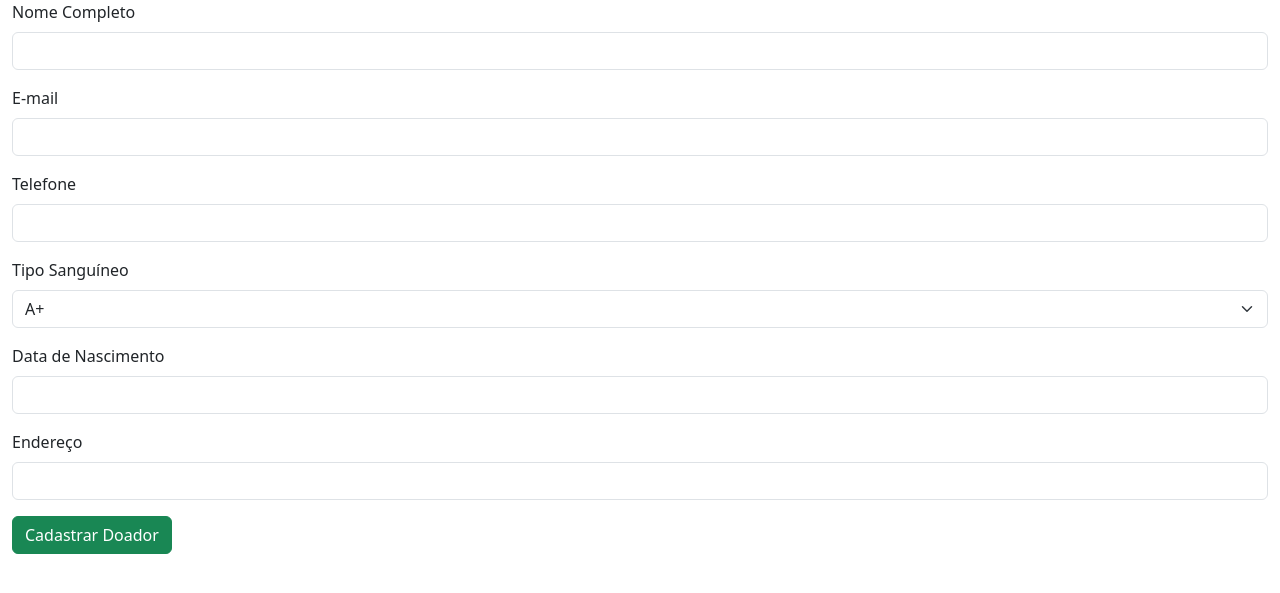
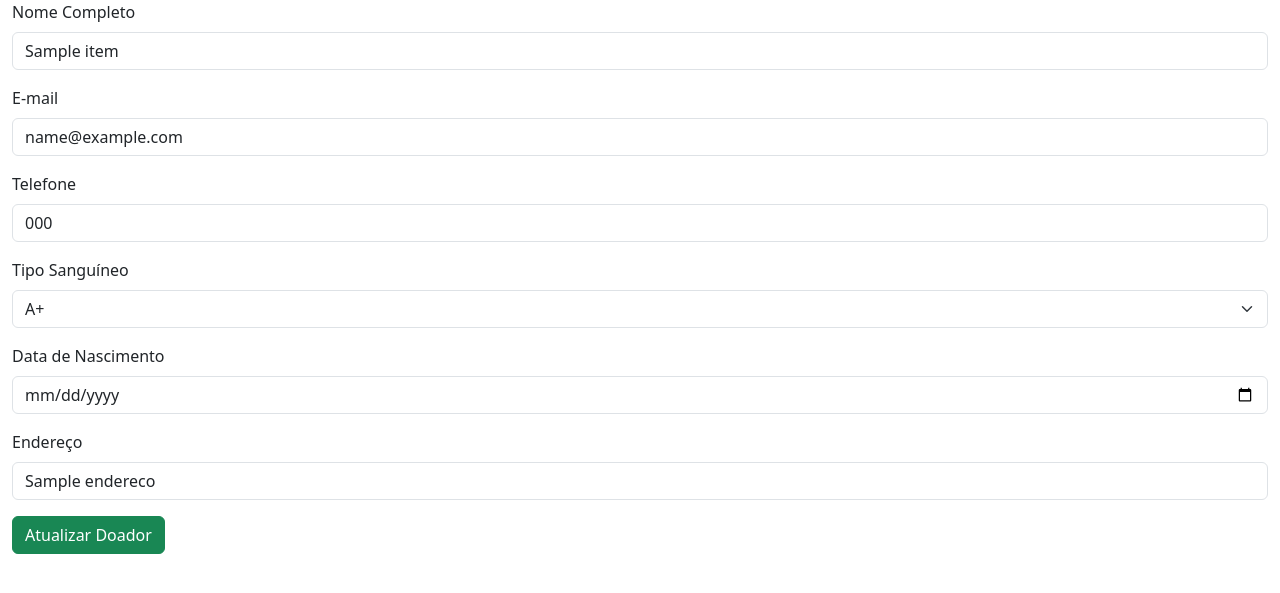
Before and after one commit to amandasguimaraes/C216-ProjetoFinal, a Flask app: page /atualizar/1 in a window 1280 px wide. Shown: the part 56-649 px from the top of the page. Run offline with Flask 3, Linux system fonts and the light colour scheme; a database or web service that is not in the repository returns one stand-in record (values such as "Sample title"); data that the repository does not hold is empty.

Commit message:
feat: improve templates and some endpoints calls

```diff
--- a/frontend/app.py
+++ b/frontend/app.py
@@ -106,7 +106,7 @@ def doar_doador_form(doador_id):
 def doar_doador(doador_id):
     nome_doador = request.form['nome_doador']
     tipo_sanguineo = request.form['tipo_sanguineo']
-    data_doacao = '2024-12-05'
+    data_doacao = datetime.now().strftime('%m/%d/%Y')
 
     payload = {
         'nome_doador': nome_doador,
@@ -114,7 +114,7 @@ def doar_doador(doador_id):
         'data_doacao': data_doacao
     }
 
-    response = requests.post(f"{API_BASE_URL}/api/v1/doadores/{doador_id}/doar/", json=payload)
+    response = requests.put(f"{API_BASE_URL}/api/v1/doadores/{doador_id}/doar/", json=payload)
 
     if response.status_code == 200:
         return redirect(url_for('listar_doadores'))
--- a/frontend/templates/atualizar.html
+++ b/frontend/templates/atualizar.html
@@ -30,19 +30,19 @@
         <form action="/atualizar/{{ doador.id }}" method="POST">
             <div class="mb-3">
                 <label for="nome" class="form-label">Nome Completo</label>
-                <input type="text" class="form-control" id="nome" name="nome" required>
+                <input type="text" class="form-control" id="nome" name="nome" value ="{{ doador.nome}}">
             </div>
             <div class="mb-3">
                 <label for="email" class="form-label">E-mail</label>
-                <input type="text" class="form-control" id="email" name="email" required>
+                <input type="text" class="form-control" id="email" name="email" value ="{{ doador.email}}">
             </div>
             <div class="mb-3">
                 <label for="telefone" class="form-label">Telefone</label>
-                <input type="text" class="form-control" id="telefone" name="telefone" required>
+                <input type="text" class="form-control" id="telefone" name="telefone" value ="{{ doador.telefone}}">
             </div>
             <div class="mb-3">
                 <label for="tipo_sanguineo" class="form-label">Tipo Sanguíneo</label>
-                <select class="form-select" id="tipo_sanguineo" name="tipo_sanguineo" required>
+                <select class="form-select" id="tipo_sanguineo" name="tipo_sanguineo" value ="{{ doador.tipo_sanguineo}}">
                     <option value="A+">A+</option>
                     <option value="A-">A-</option>
                     <option value="B+">B+</option>
@@ -55,13 +55,13 @@
             </div>
             <div class="mb-3">
                 <label for="data_nascimento" class="form-label">Data de Nascimento</label>
-                <input type="text" class="form-control" id="data_nascimento" name="data_nascimento" required>
+                <input type="date" class="form-control" id="data_nascimento" name="data_nascimento" value ="{{ doador.data_nascimento}}">
             </div>
             <div class="mb-3">
                 <label for="endereco" class="form-label">Endereço</label>
-                <input type="text" class="form-control" id="endereco" name="endereco" required>
+                <input type="text" class="form-control" id="endereco" name="endereco" value ="{{ doador.endereco}}">
             </div>
-            <button type="submit" class="btn btn-success">Cadastrar Doador</button>
+            <button type="submit" class="btn btn-success">Atualizar Doador</button>
         </form>
     </div>
 </body>
--- a/frontend/templates/doar.html
+++ b/frontend/templates/doar.html
@@ -33,9 +33,6 @@
             Por favor, confira o seu tipo sanguíneo antes de realizar a doação.
         </div>
 
-        <p><strong>Nome do Doador:</strong> {{ doador.nome }}</p>
-        <p><strong>Tipo Sanguíneo Selecionado:</strong> <span class="fw-bold">{{ doador.tipo_sanguineo }}</span></p>
-
         <form action="/doar/{{ doador.id }}" method="POST">
             <div class="mb-3">
                 <!-- Removed the dropdown, just displaying the selected type -->
```
